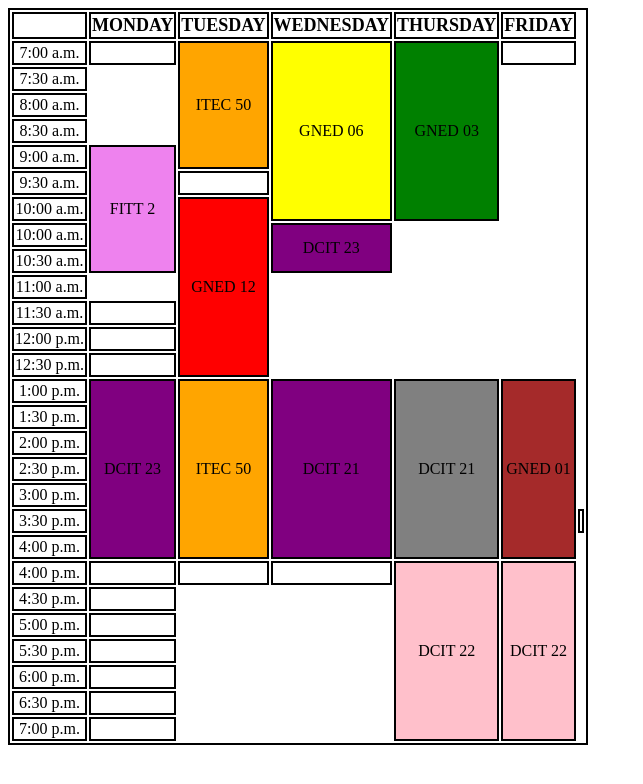
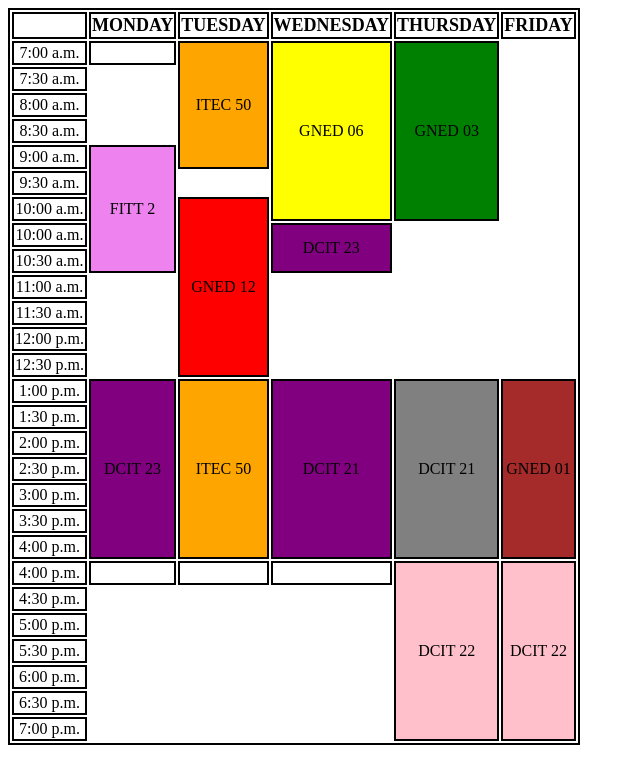
Before and after one commit to caleb1-hub/caleb1-hub.github.io, a plain HTML site: page activity5.html in a window 1280 px wide. Shown: the whole page, without its empty margins (0-643 px from the left). Drawn offline with Linux system fonts and the light colour scheme.

Commit message:
Update activity5.html

```diff
--- a/activity5.html
+++ b/activity5.html
@@ -14,7 +14,6 @@
       <td rowspan="5" bgcolor="orange">ITEC 50</td>
       <td rowspan="7" bgcolor="yellow">GNED 06</td>
       <td rowspan="7" bgcolor="GREEN">GNED 03</td>
-      <td></td>
     </tr>
     <tr>
       <td>7:30 a.m.</td>
@@ -31,7 +30,6 @@
     </tr>
     <tr>
       <td>9:30 a.m.</td>
-       <td></td>
     </tr>
     <tr>
       <td>10:00 a.m.</td>
@@ -42,23 +40,18 @@
     </tr>
     <tr>
       <td>10:30 a.m.</td>
-
     </tr>
     <tr>
       <td>11:00 a.m.</td>
-
     </tr>
     <tr>
       <td>11:30 a.m.</td>
-       <td></td>
     </tr>
     <tr>
       <td>12:00 p.m.</td>
-       <td></td>
     </tr>
     <tr>
       <td>12:30 p.m.</td>
-       <td></td>
     </tr>
     <tr>
       <td>1:00 p.m.</td>
@@ -66,16 +59,13 @@
        <td rowspan="7" bgcolor="orange">ITEC 50</td>
        <td rowspan="7" bgcolor="purple">DCIT 21</td>
        <td rowspan="7" bgcolor="gray">DCIT 21</td>
-       <td rowspan="7" bgcolor="brown">GNED 01</td>
-
+      <td rowspan="7" bgcolor="brown">GNED 01</td>
     </tr>
     <tr>
       <td>1:30 p.m.</td>
-
     </tr>
     <tr>
       <td>2:00 p.m.</td>
-
     </tr>
     <tr>
       <td>2:30 p.m.</td
@@ -85,7 +75,6 @@
     </tr>
     <tr>
       <td>3:30 p.m.</td>
-       <td></td>
     </tr>
     <tr>
       <td>4:00 p.m.</td>
@@ -100,27 +89,21 @@
         </tr>
     <tr>
       <td>4:30 p.m.</td>
-       <td></td>
     </tr>
     <tr>
       <td>5:00 p.m.</td>
-       <td></td>
     </tr>
     <tr>
       <td>5:30 p.m.</td>
-       <td></td>
     </tr>
     <tr>
       <td>6:00 p.m.</td>
-       <td></td>
     </tr>
     <tr>
       <td>6:30 p.m.</td>
-       <td></td>
     </tr>
     <tr>
       <td>7:00 p.m.</td>
-       <td></td>
     </tr>
   </table>
 <style>
```
